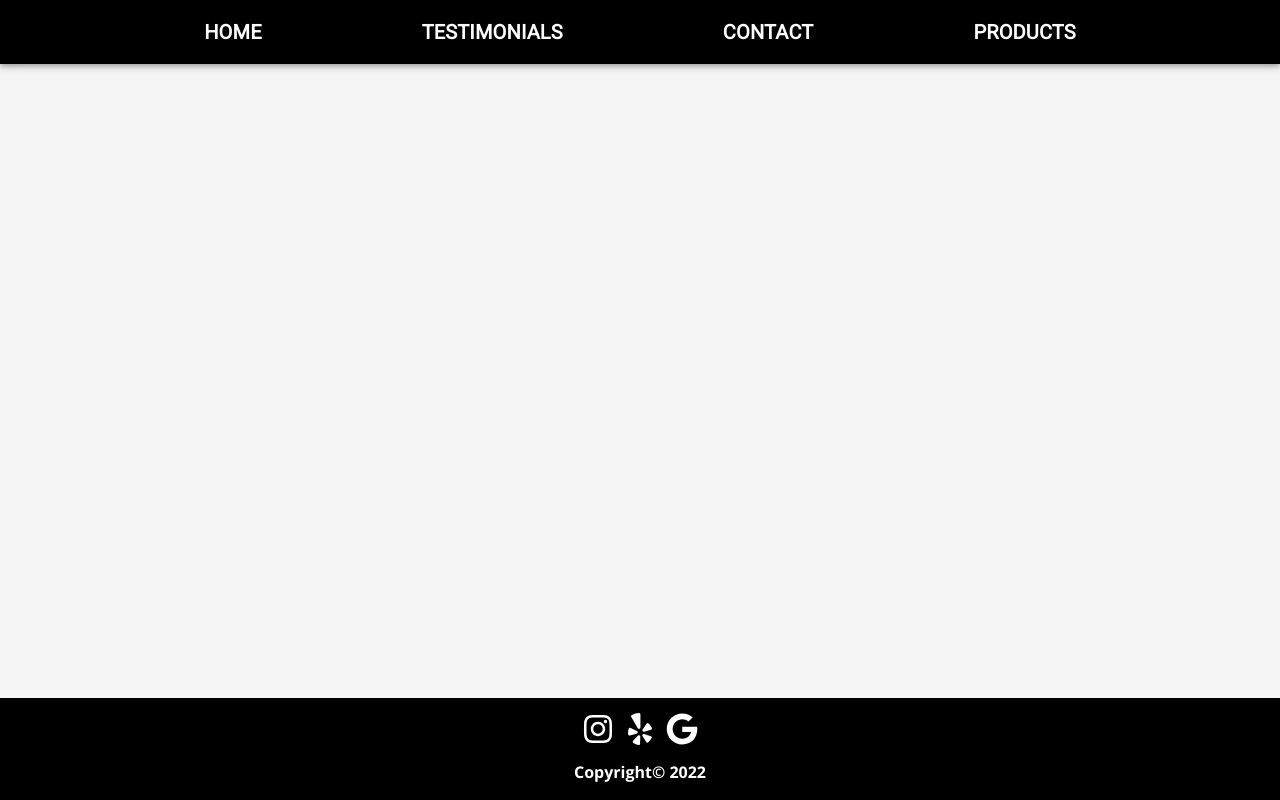
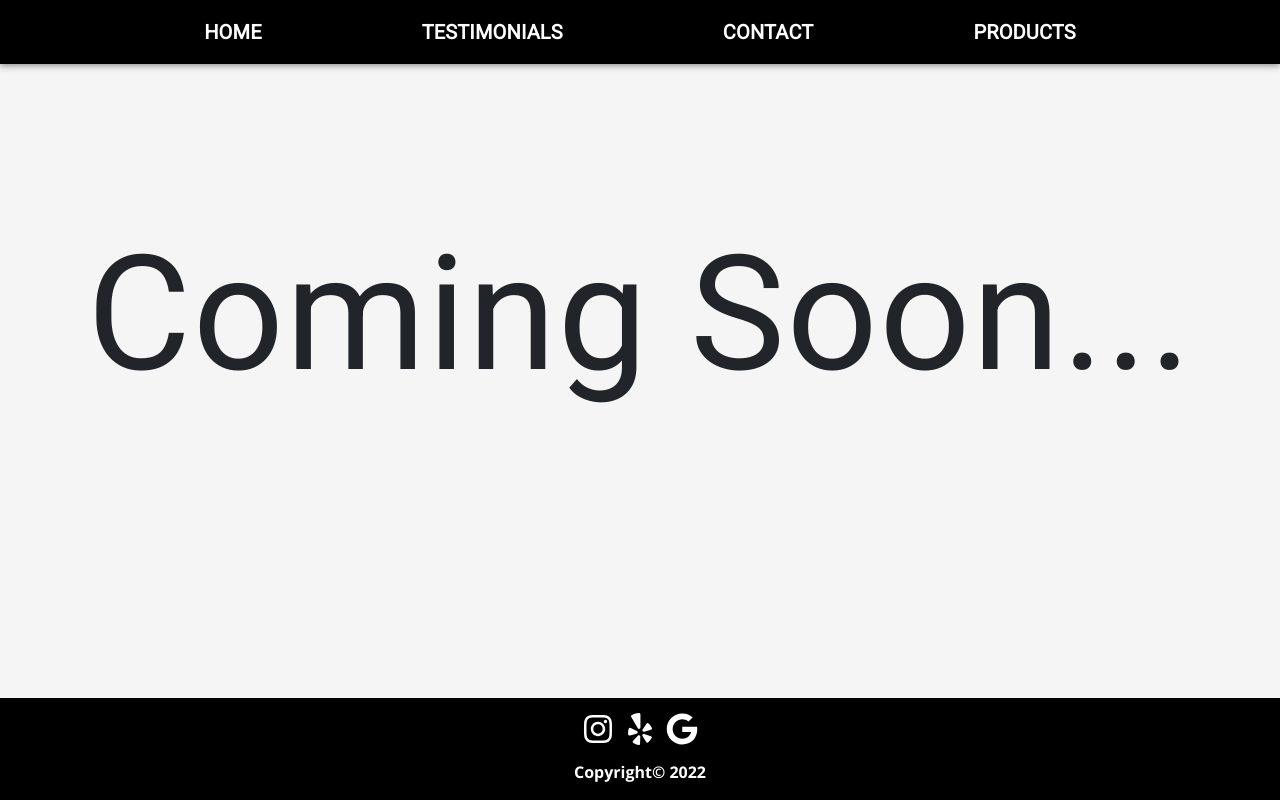
Before and after one commit to tylerpgen/ln-training-site, a React (Create React App) app: page /products in a window 1280 px wide. Built offline with nearby package versions, Linux system fonts and the light colour scheme.

Commit message:
Added produts coming soon page

```diff
--- a/src/App.js
+++ b/src/App.js
@@ -8,6 +8,7 @@ import "./App.css";
 import Home from "./pages/Home";
 import Testimonials from "./pages/Testimonials";
 import Contact from "./pages/Contact";
+import Products from "./pages/Products";
 import Footer from "./components/Footer";
 
 const theme = createTheme();
@@ -22,6 +23,7 @@ function App() {
             <Route path="/" exact element={<Home />} />
             <Route path="/testimonial" exact element={<Testimonials />} />
             <Route path="/contact" exact element={<Contact />} />
+            <Route path="/products" exact element={<Products />} />
           </Routes>
           <Footer className="footer" />
         </div>
--- a/src/components/NewNavbar.js
+++ b/src/components/NewNavbar.js
@@ -8,7 +8,7 @@ const navigationLinks = [
   { name: "Home", href: "/" },
   { name: "Testimonials", href: "/testimonial" },
   { name: "Contact", href: "/contact" },
-  { name: "Products", href: "/" },
+  { name: "Products", href: "/products" },
 ];
 
 const NewNavbar = () => {
--- /dev/null
+++ b/src/pages/Products.jsx
@@ -0,0 +1,11 @@
+import { Typography, Container } from "@mui/material";
+
+const Products = () => {
+  return (
+    <Container sx={{ display: "flex", m: "auto", justifyContent: "center" }}>
+      <Typography sx={{ fontSize: "10rem" }}>Coming Soon...</Typography>
+    </Container>
+  );
+};
+
+export default Products;
```
